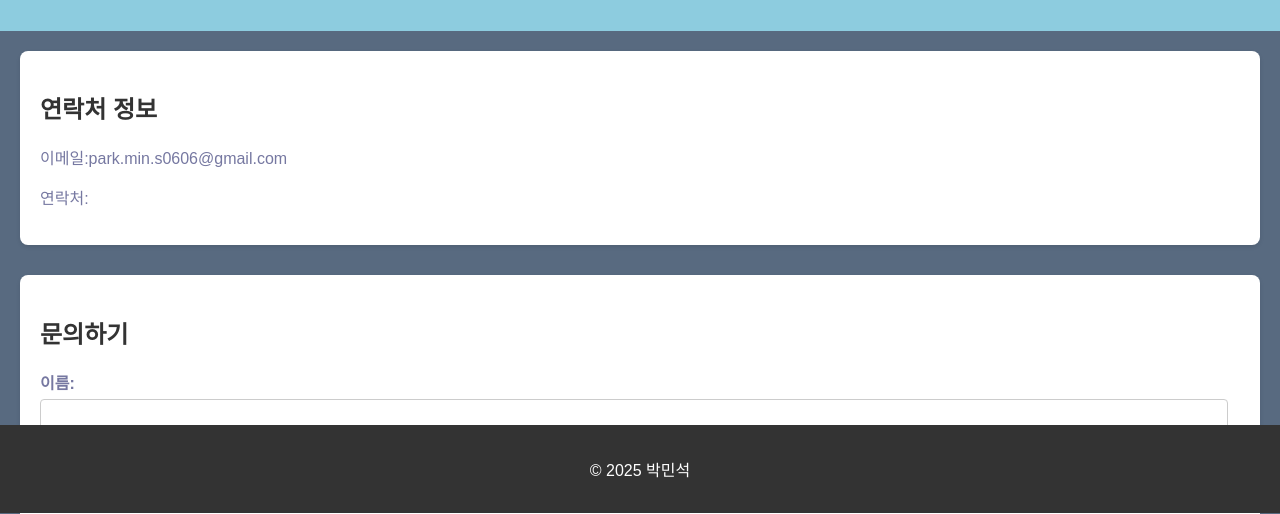
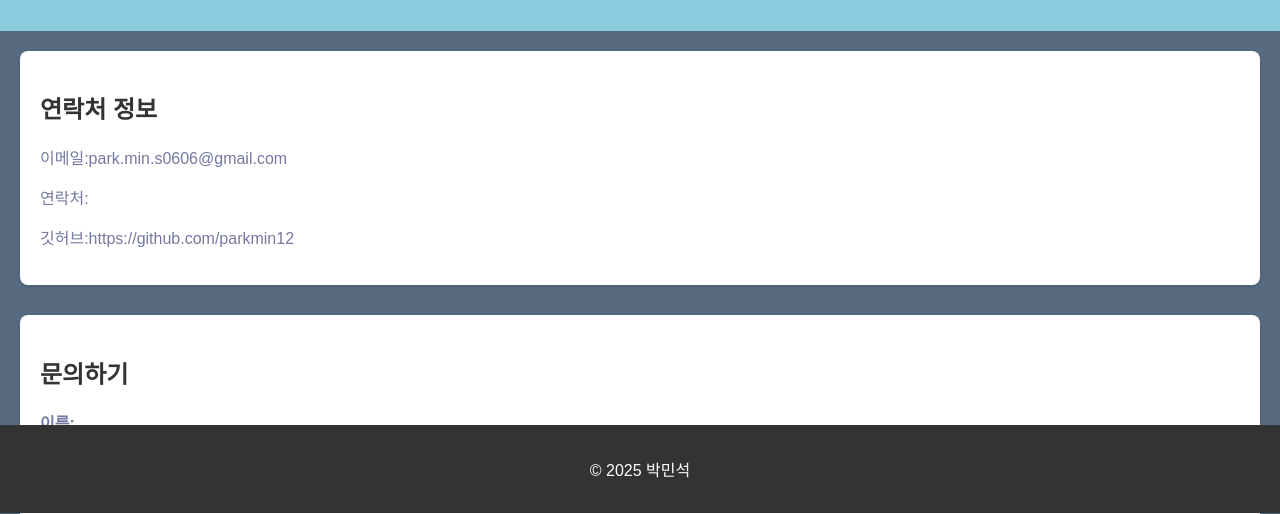
Before and after one commit to parkmin12/minsuck-park, a plain HTML site: page contact.html in a window 1280 px wide. Shown: the part 287-801 px from the top of the page. Drawn offline with Linux system fonts and the light colour scheme.

Commit message:
Update contact.html

```diff
--- a/contact.html
+++ b/contact.html
@@ -40,6 +40,7 @@
             <h2>연락처 정보</h2>
             <p>이메일:park.min.s0606@gmail.com</p>
             <p>연락처: </p>
+            <p>깃허브:https://github.com/parkmin12</p>
             </section>
 
         <section id="contact-form">
```
